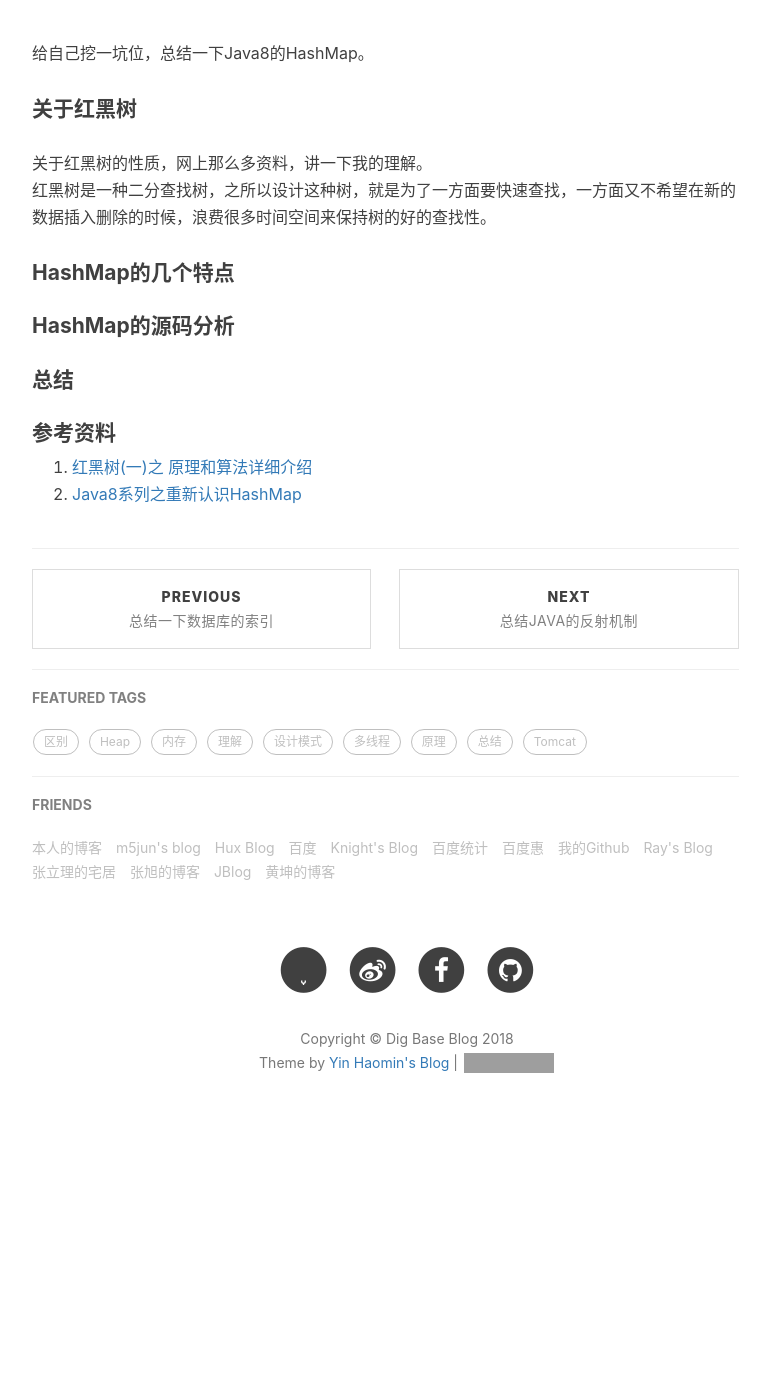
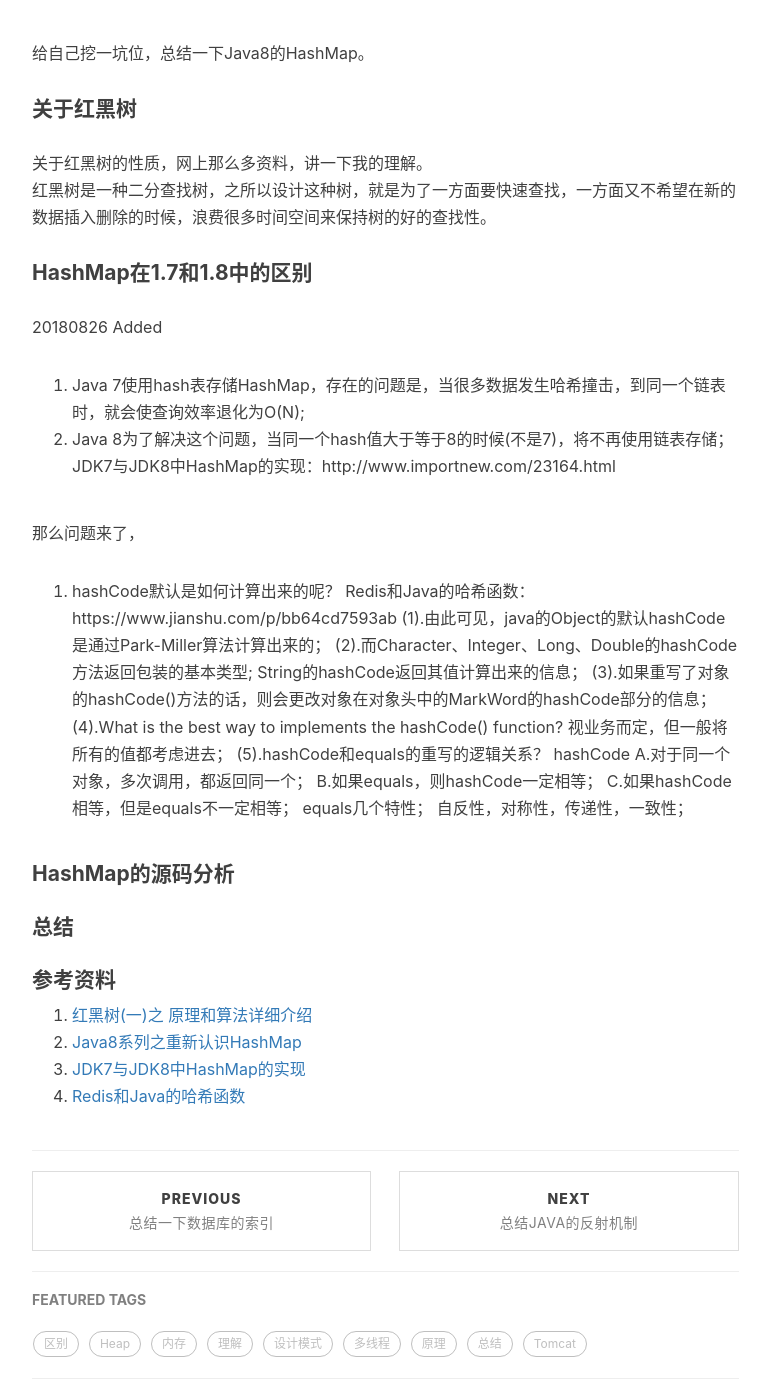
Before and after one commit to baiscjava/basicjava.github.io, a Jekyll site: the page built from _posts/2017-09-03-总结Java8的HashMap.md, in a window 1280 px wide and 1400 px high, scrolled down 467 px. Shown: the whole window, without its empty margins (233-1003 px from the left). Built offline with Jekyll 4.4.1, drawn with Linux system fonts in a browser that asks for light colours; nearby versions of some CDN libraries; comment, search, counter and statistics services are not loaded; before the commit the page ends 1634 px from its top, so only the background shows below that; grey boxes are pictures that could not be loaded.

Commit message:
Update 2017-09-03-总结Java8的HashMap.md

```diff
--- a/_posts/2017-09-03-总结Java8的HashMap.md
+++ b/_posts/2017-09-03-总结Java8的HashMap.md
@@ -14,7 +14,28 @@ tags:
 关于红黑树的性质，网上那么多资料，讲一下我的理解。<br>
 红黑树是一种二分查找树，之所以设计这种树，就是为了一方面要快速查找，一方面又不希望在新的数据插入删除的时候，浪费很多时间空间来保持树的好的查找性。<br>
 
-#### HashMap的几个特点
+#### HashMap在1.7和1.8中的区别<br>
+20180826 Added
+1. Java 7使用hash表存储HashMap，存在的问题是，当很多数据发生哈希撞击，到同一个链表时，就会使查询效率退化为O(N);
+2. Java 8为了解决这个问题，当同一个hash值大于等于8的时候(不是7)，将不再使用链表存储；
+JDK7与JDK8中HashMap的实现：http://www.importnew.com/23164.html
+
+那么问题来了，
+1. hashCode默认是如何计算出来的呢？
+Redis和Java的哈希函数：https://www.jianshu.com/p/bb64cd7593ab
+(1).由此可见，java的Object的默认hashCode是通过Park-Miller算法计算出来的；
+(2).而Character、Integer、Long、Double的hashCode方法返回包装的基本类型;
+String的hashCode返回其值计算出来的信息；
+(3).如果重写了对象的hashCode()方法的话，则会更改对象在对象头中的MarkWord的hashCode部分的信息；
+(4).What is the best way to implements the hashCode() function?
+视业务而定，但一般将所有的值都考虑进去；
+(5).hashCode和equals的重写的逻辑关系？
+hashCode
+A.对于同一个对象，多次调用，都返回同一个；
+B.如果equals，则hashCode一定相等；
+C.如果hashCode相等，但是equals不一定相等；
+equals几个特性；
+自反性，对称性，传递性，一致性；
 
 #### HashMap的源码分析
 
@@ -23,3 +44,5 @@ tags:
 #### 参考资料<br>
 1. [红黑树(一)之 原理和算法详细介绍](https://www.cnblogs.com/skywang12345/p/3245399.html)
 2. [Java8系列之重新认识HashMap](http://www.importnew.com/20386.html)
+3. [JDK7与JDK8中HashMap的实现](http://www.importnew.com/23164.html)
+4. [Redis和Java的哈希函数](https://www.jianshu.com/p/bb64cd7593ab)
```
